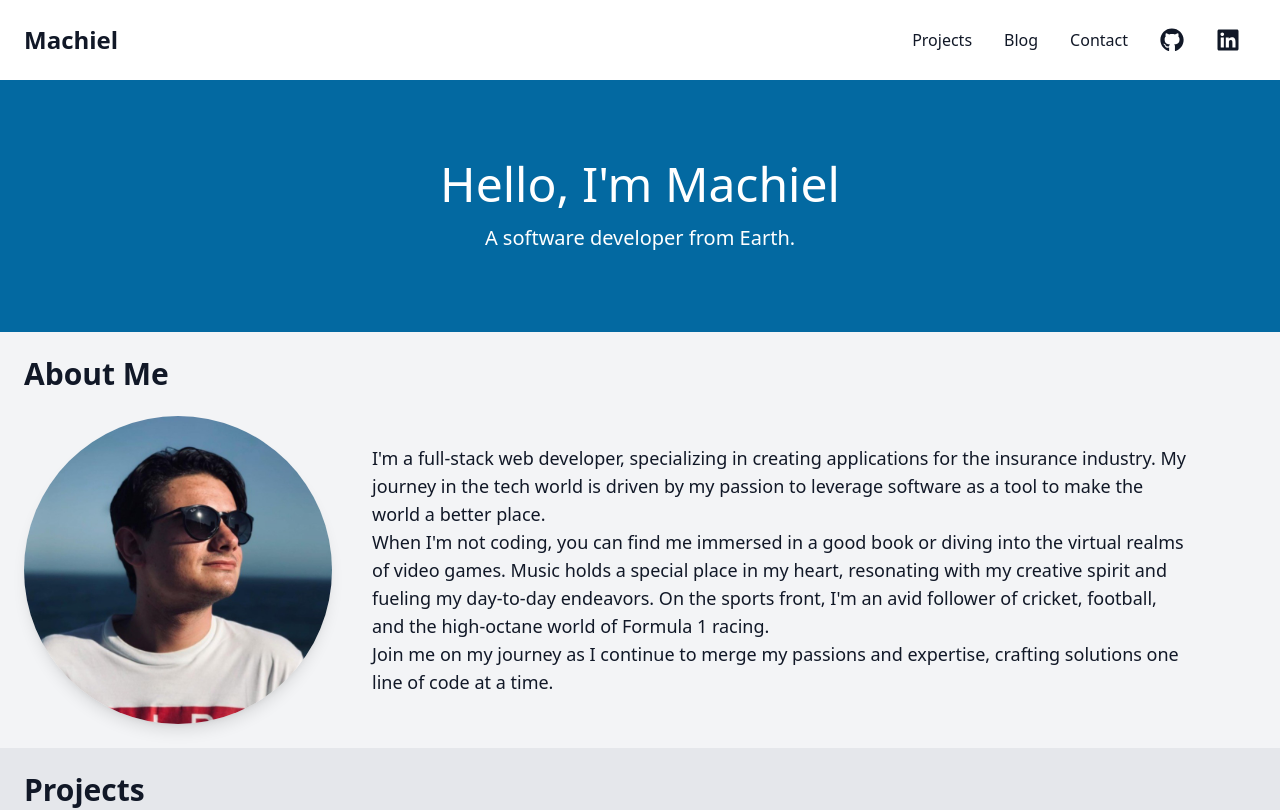
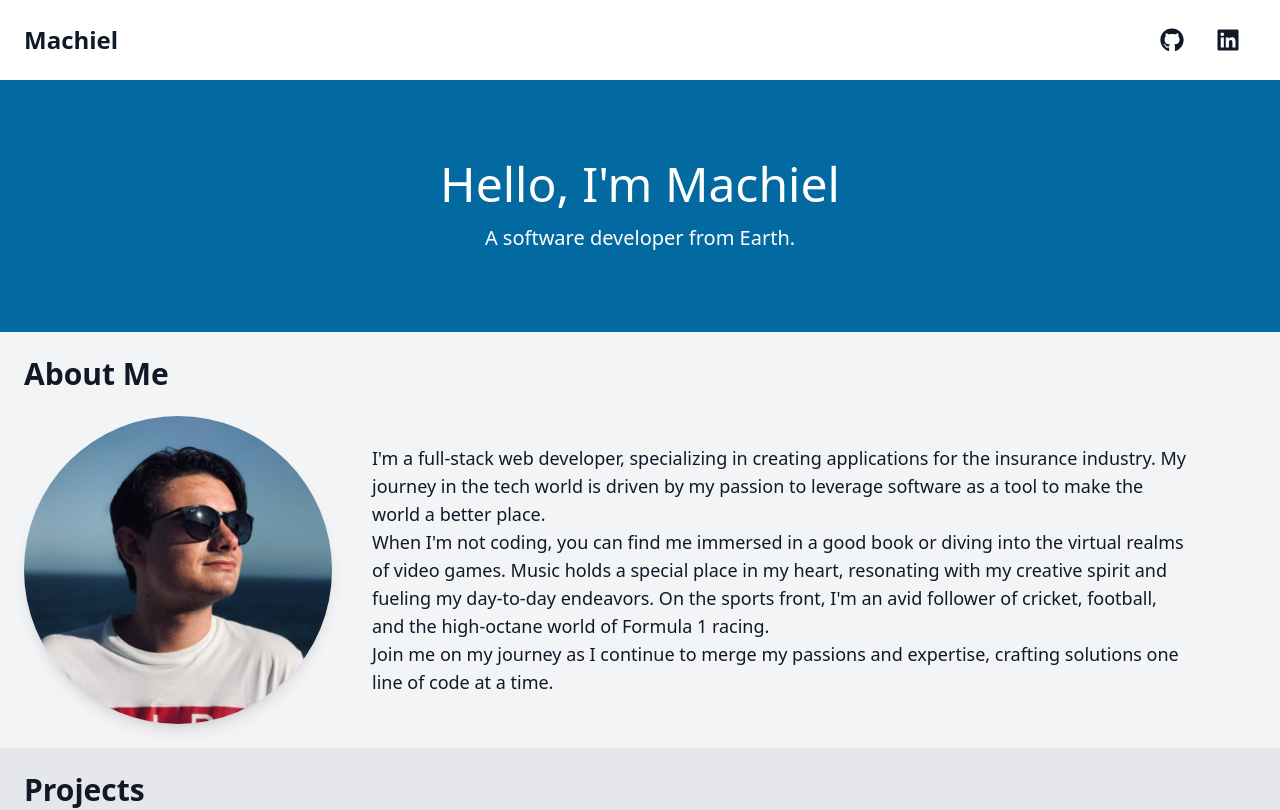
Before and after one commit to machiel27/portfolio, a React (Create React App) app: page / in a window 1280 px wide. Shown: the top 810 px of the page. Built offline with nearby package versions, Linux system fonts and the light colour scheme.

Commit message:
Changed all the "under-construction" links to "#"

```diff
--- a/src/Portfolio.js
+++ b/src/Portfolio.js
@@ -16,7 +16,7 @@ function Portfolio() {
             Machiel
           </Link>
           <div className="flex items-center">
-            <Link to="/under-construction" className="mx-4">
+            {/* <Link to="/under-construction" className="mx-4">
               Projects
             </Link>
             <Link to="/under-construction" className="mx-4">
@@ -24,7 +24,7 @@ function Portfolio() {
             </Link>
             <Link to="/under-construction" className="mx-4">
               Contact
-            </Link>
+            </Link> */}
             <a
               href="https://github.com/machiel27"
               target="_blank"
```
